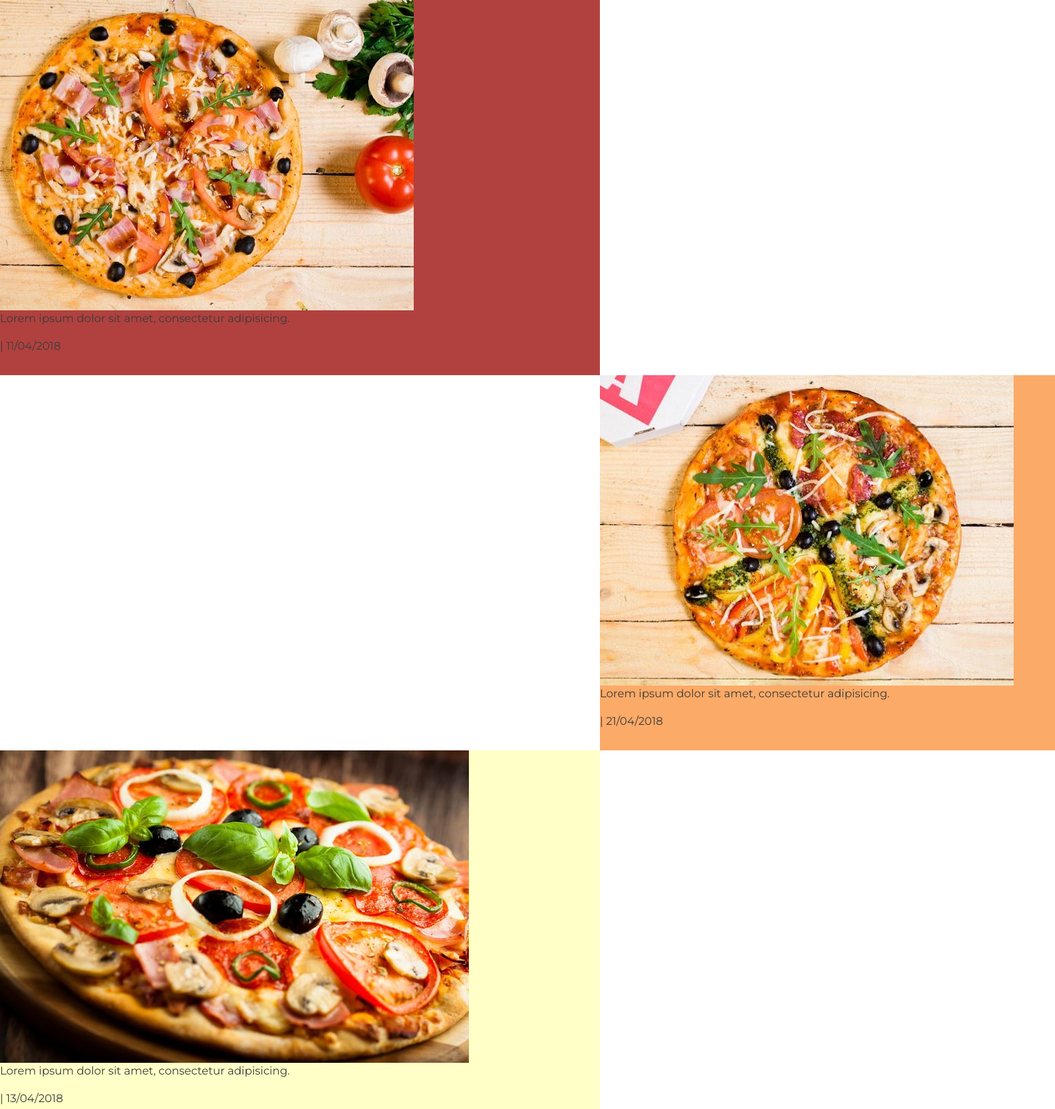
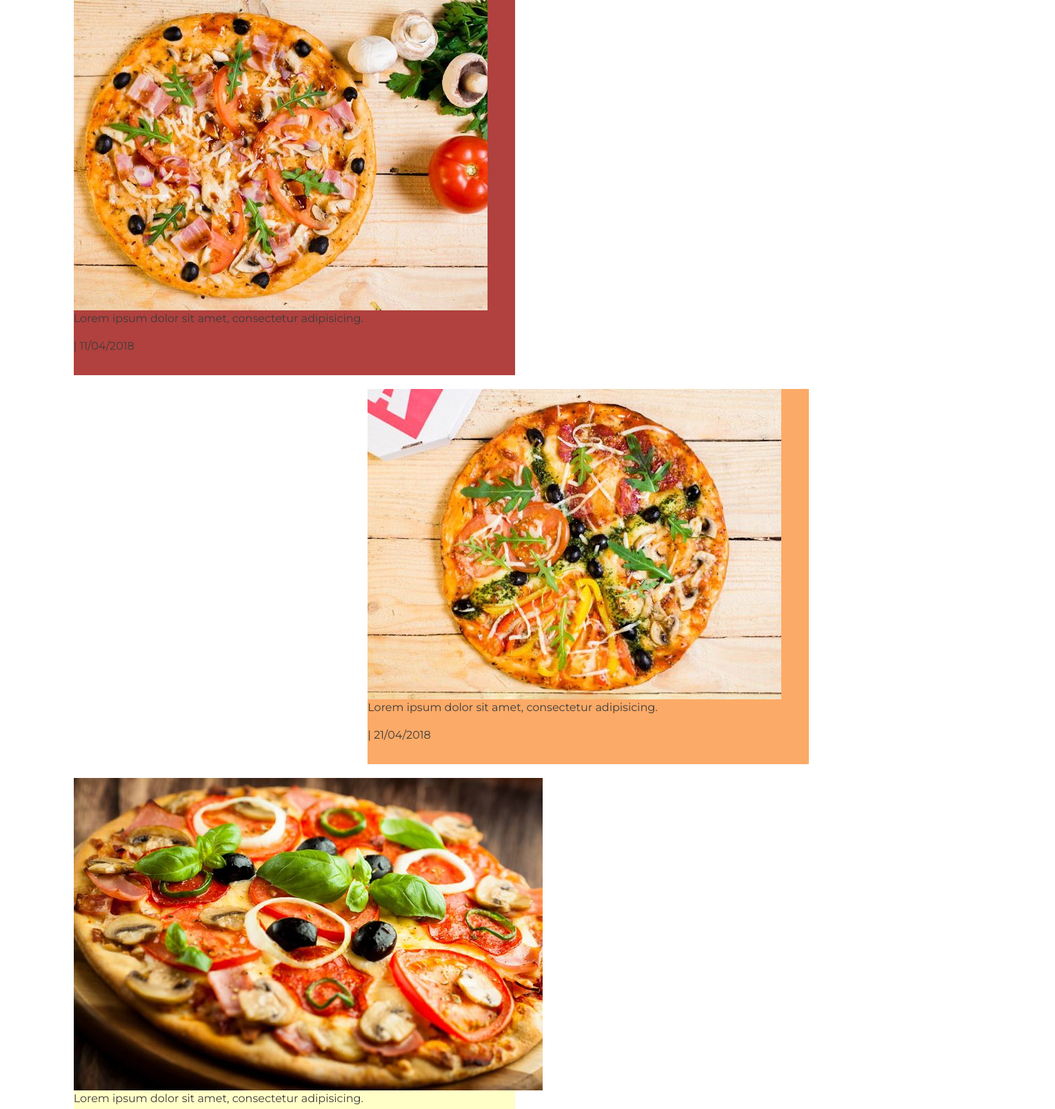
Before and after one commit to yehorich75/timeline.yeh, a website: page src/index.pug in a window 1280 px wide. Shown: the top 1608 px of the page at 69% size, 1530 px wide, since content can reach past the window. Drawn offline with nearby package versions, Linux system fonts and the light colour scheme; files that its build step writes are made by us from their sources; files whose address does not match are found by name.

Commit message:
Grid Gap

```diff
--- a/src/sass/index.sass
+++ b/src/sass/index.sass
@@ -5,8 +5,9 @@ body
 .grid
 	min-height: 100%
 	display: grid
-	grid-template-columns: repeat(2, 1fr)
+	grid-template-columns: repeat(12, 1fr)
 	grid-template-rows: repeat(6, 1fr)
+	grid-gap: 20px 0
 
 .grid-item
 	display: flex
@@ -14,30 +15,30 @@ body
 .one-section
 	background: #B0413E
 	grid-row: 1
-	grid-column: 1
+	grid-column: 2 / span 6
 
 .two-section
 	background: #FCAA67
 	grid-row: 2
-	grid-column: 2
+	grid-column: 6 / 12
 
 
 .three-section
 	background: #FFFFC7
 	grid-row: 3
-	grid-column: 1
+	grid-column: 2 / span 6
 
 .four-section
 	background: #7BB2D9
 	grid-row: 4
-	grid-column: 2
+	grid-column: 6 / 12
 
 .five-section
 	background: #49A078
 	grid-row: 5
-	grid-column: 1
+	grid-column: 2 / span 6
 
 .six-section
 	background: #DCE1DE
 	grid-row: 6
-	grid-column: 2
+	grid-column: 6 / 12
```
Also changed, not shown: public/css/index.css, public/css/style.css.
